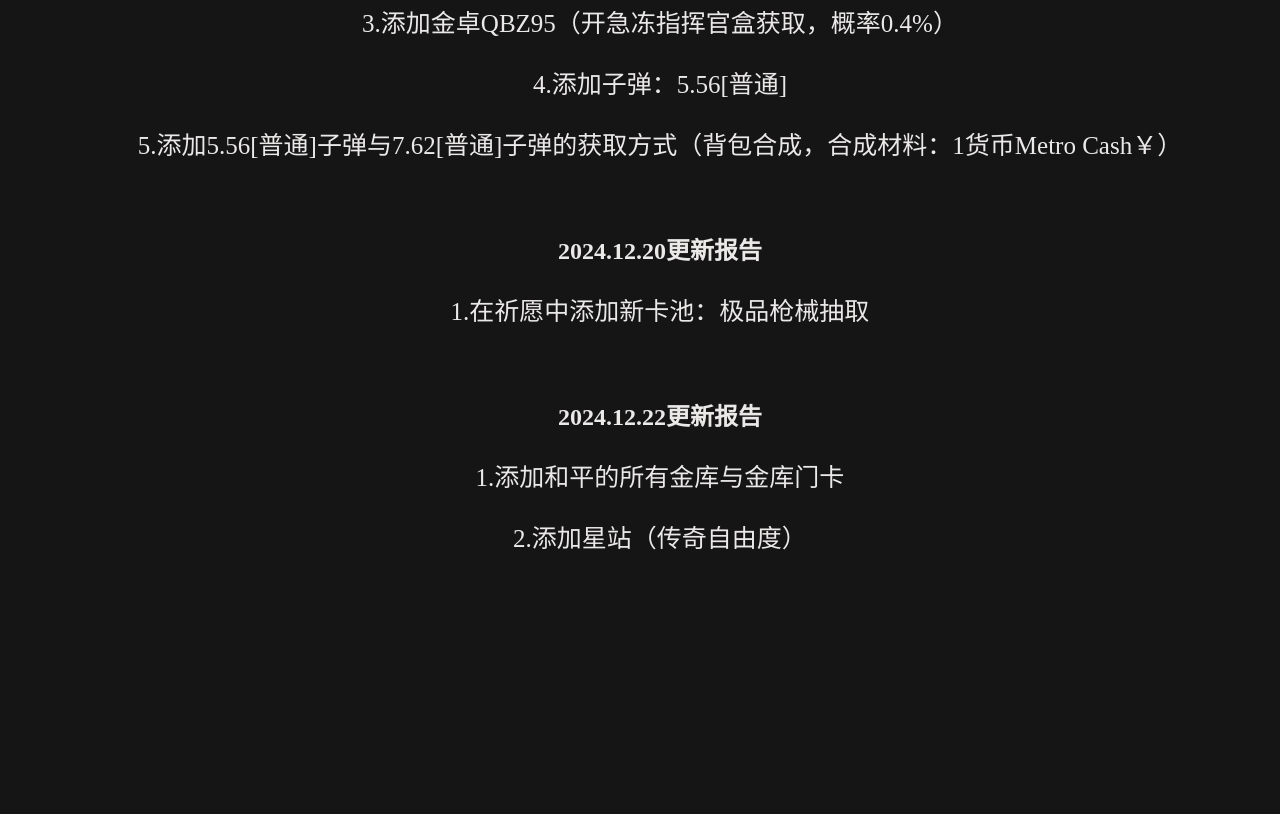
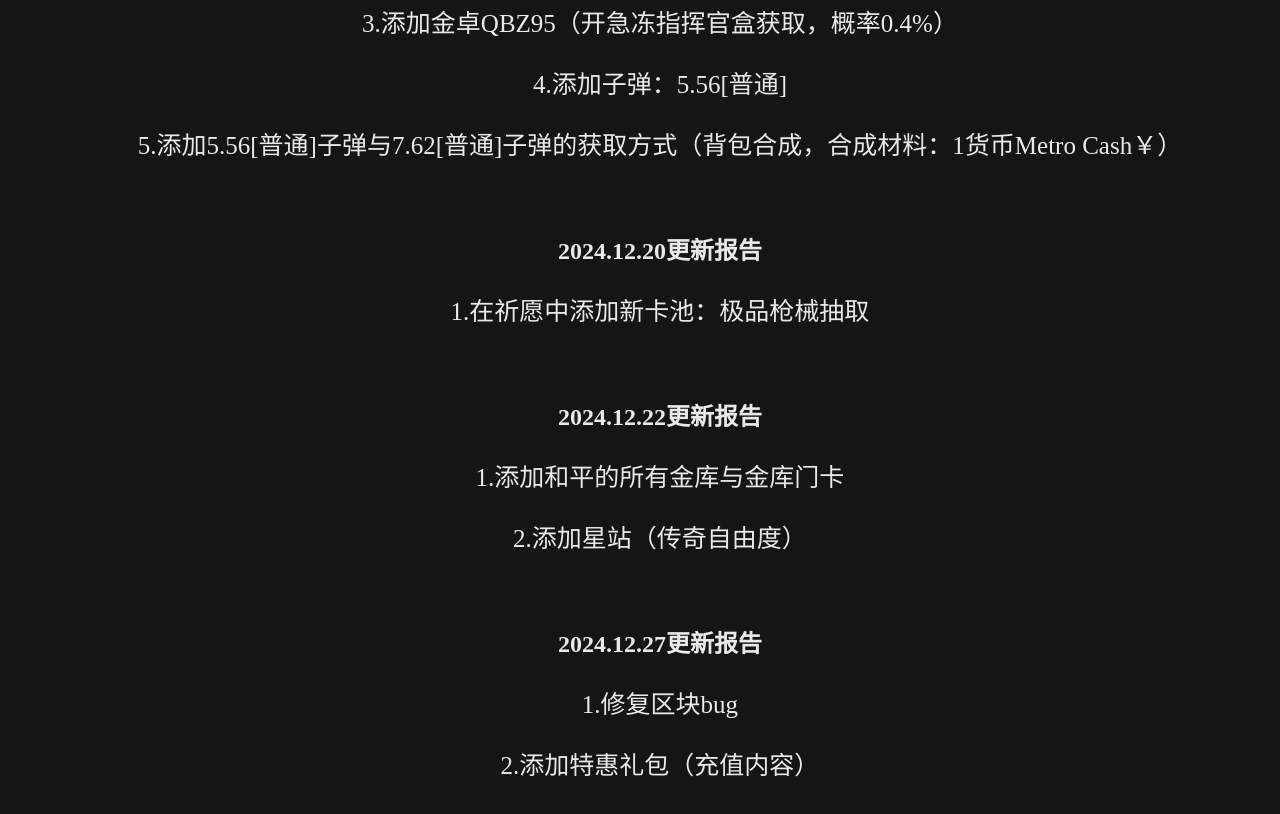
Before and after one commit to UU-cmyk/UU-cmyk.github.io, a plain HTML site: page Update_report.html in a window 1280 px wide. Shown: the part 4656-5470 px from the top of the page. Before the commit the page ends 5253 px from the top, so only its background shows below. Drawn offline with Linux system fonts and the light colour scheme.

Commit message:
Add files via upload

```diff
--- a/Update_report.html
+++ b/Update_report.html
@@ -144,6 +144,11 @@
             <p>1.添加和平的所有金库与金库门卡</p>
             <p>2.添加星站（传奇自由度）</p>
         </li>
+        <li>
+            <h2>2024.12.27更新报告</h2>
+            <p>1.修复区块bug</p>
+            <p>2.添加特惠礼包（充值内容）</p>
+        </li>
         <br>
     </ul>
 </body>
```
